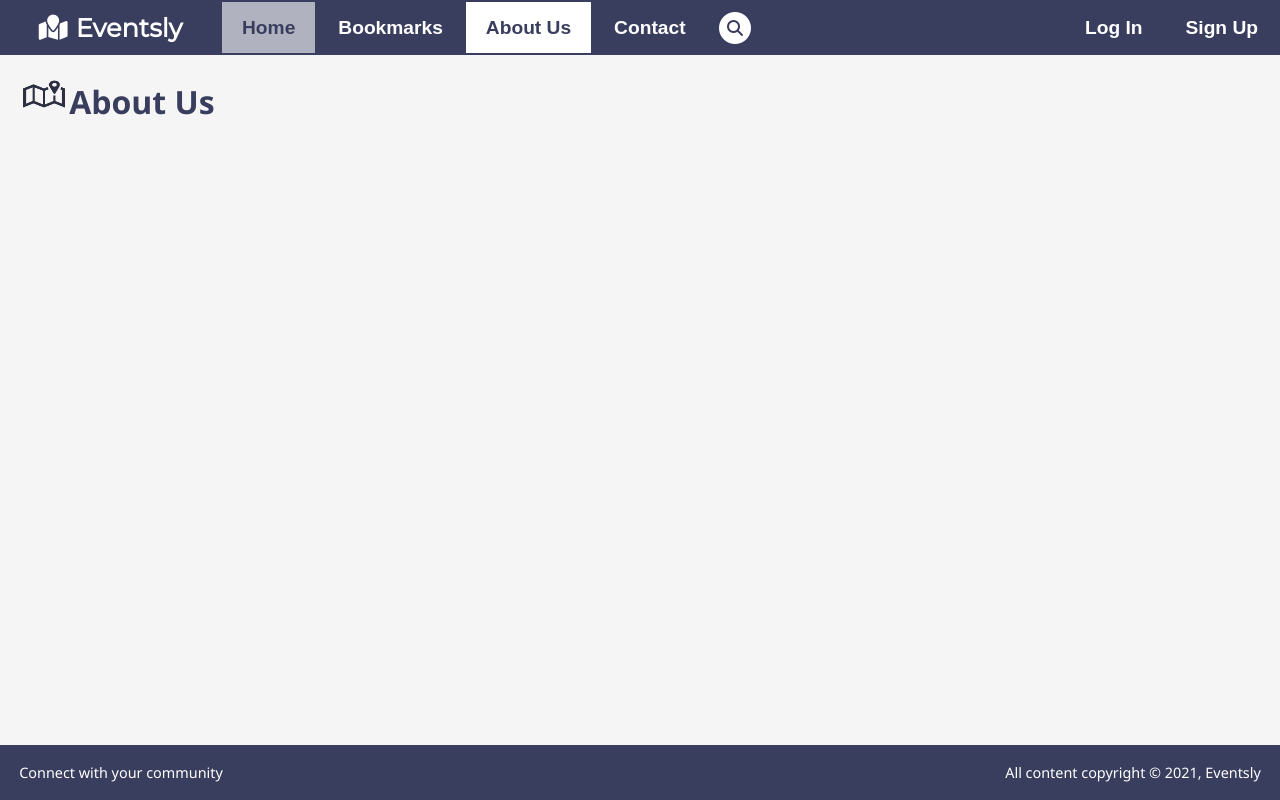
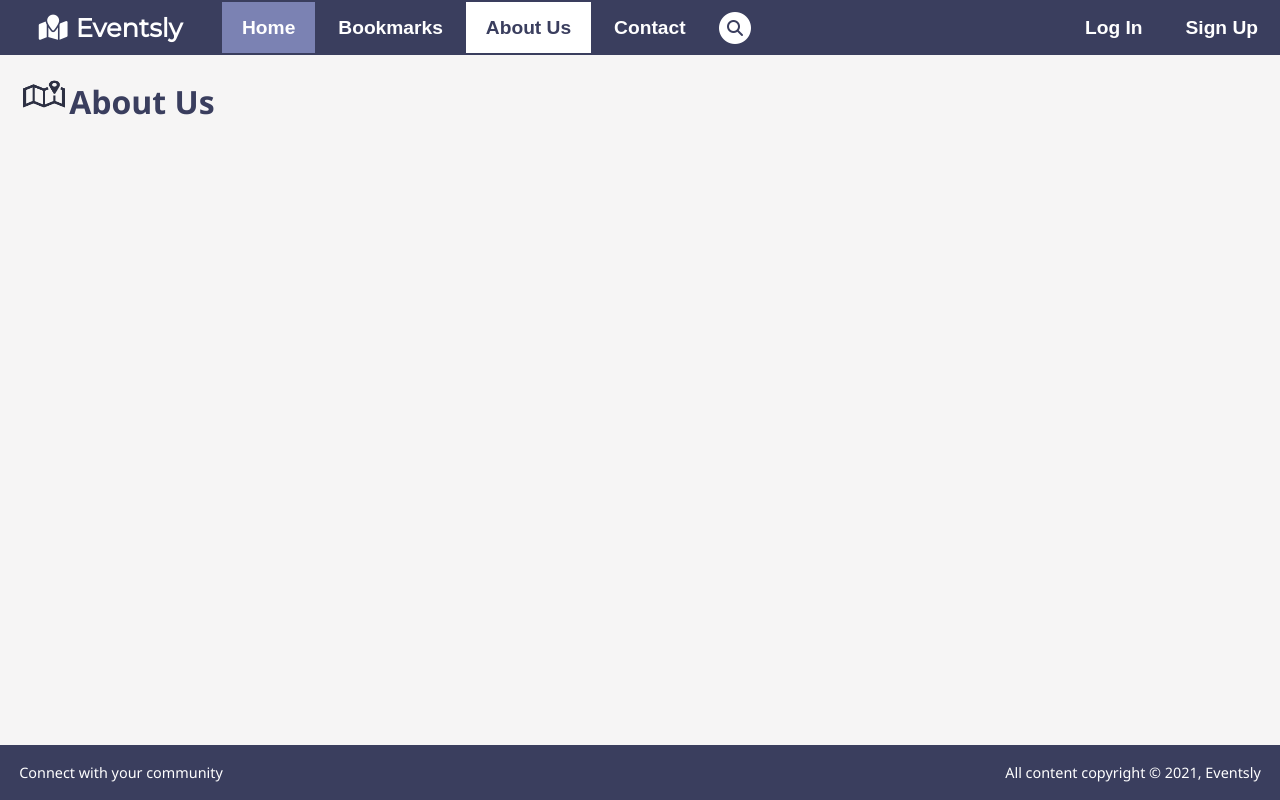
Before and after one commit to WSU-4110/Eventsly, a plain HTML site: page templates/About.html in a window 1280 px wide. In both pictures the pointer is over the link "Home". Drawn offline with Linux system fonts and the light colour scheme.

Commit message:
updated navbar button color transition on hover

```diff
--- a/static/styles/navbarStyleSheet.css
+++ b/static/styles/navbarStyleSheet.css
@@ -10,7 +10,7 @@ nav {
 .nav-item {
     font-weight: bold;
     text-decoration: none;
-    color: #F6F5F5;
+    color: white;
   }
 .logo {
     font-family: 'Montserrat', sans-serif;
@@ -50,15 +50,14 @@ nav {
         margin-left: -1px; /* prevent double border */
         height: 100%;
         font-size: 1.2rem;
+        transition: all 0.5s ease 0s;
     }
     .active {
         background-color: white;
         color: #3A3E5E;
     }
-    a.nav-item:hover {
-        color: #3A3E5E;
-        transition: 0.3s;
-        background-color: #b0b2bf;
+    a.nav-item:hover:not(.active) {
+        background-color: #7b82b3;
     }
     .logo {
         font-size: 1.6em;
```
